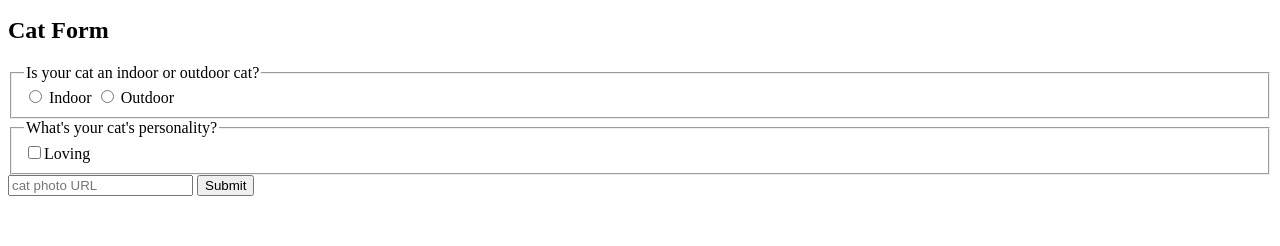
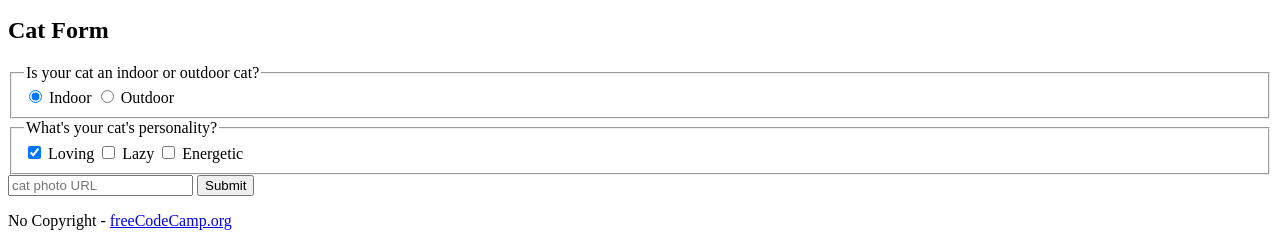
Before and after one commit to soynassir/CatPhotoApp, a plain HTML site: page index.html in a window 1280 px wide. Shown: the part 1419-1665 px from the top of the page. Before the commit the page ends 1623 px from the top, so only its background shows below. Drawn offline with Linux system fonts and the light colour scheme.

Commit message:
Update index.html
step 69 out of 69 from freeCodeCamp.org course

```diff
--- a/index.html
+++ b/index.html
@@ -2,8 +2,6 @@
 <html lang="en">
   <head>
     <meta charset="UTF-8">
-        <meta http-equiv="X-UA-Compatible" content="IE=edge">
-        <meta name="viewport" content="width=device-width, initial-scale=1.0">
     <title>CatPhotoApp</title>
   </head>
   <body>
@@ -43,17 +41,24 @@
         <form action="https://freecatphotoapp.com/submit-cat-photo">
           <fieldset>
             <legend>Is your cat an indoor or outdoor cat?</legend>
-            <label><input id="indoor" type="radio" name="indoor-outdoor" value="indoor"> Indoor</label>
+            <label><input id="indoor" type="radio" name="indoor-outdoor" value="indoor" checked> Indoor</label>
             <label><input id="outdoor" type="radio" name="indoor-outdoor" value="outdoor"> Outdoor</label>
           </fieldset>
           <fieldset>
             <legend>What's your cat's personality?</legend>
-            <input id="loving" type="checkbox"><label for="loving">Loving<label>
+            <input id="loving" type="checkbox" name="personality" value="loving" checked> <label for="loving">Loving</label>
+            <input id="lazy" type="checkbox" name="personality" value="lazy"> <label for="lazy">Lazy</label>
+            <input id="energetic" type="checkbox" name="personality" value="energetic"> <label for="energetic">Energetic</label>
           </fieldset>
           <input type="text" name="catphotourl" placeholder="cat photo URL" required>
           <button type="submit">Submit</button>
         </form>
       </section>
     </main>
+    <footer>
+      <p>
+        No Copyright - <a href="https://www.freecodecamp.org">freeCodeCamp.org</a>
+      </p>
+    </footer>
   </body>
 </html>
```
Lines whose indentation alone changed are shown as unchanged.
